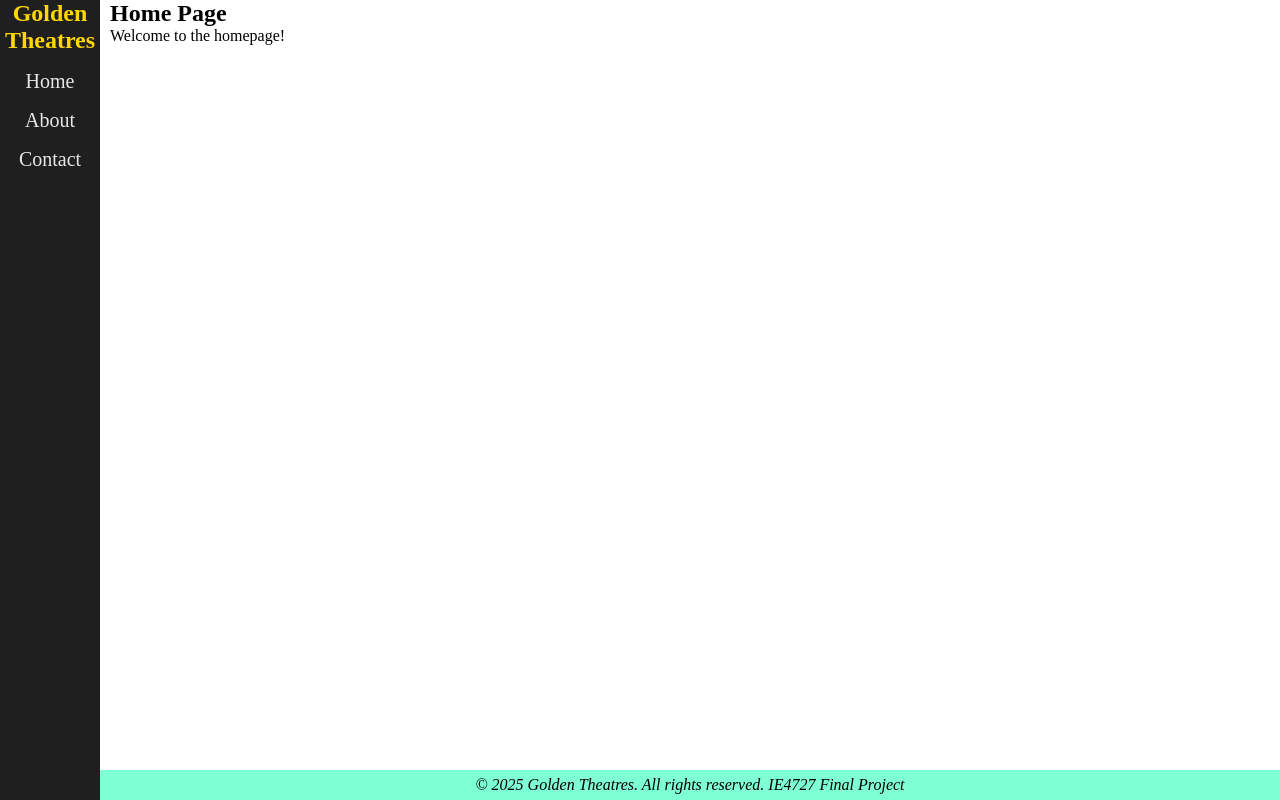
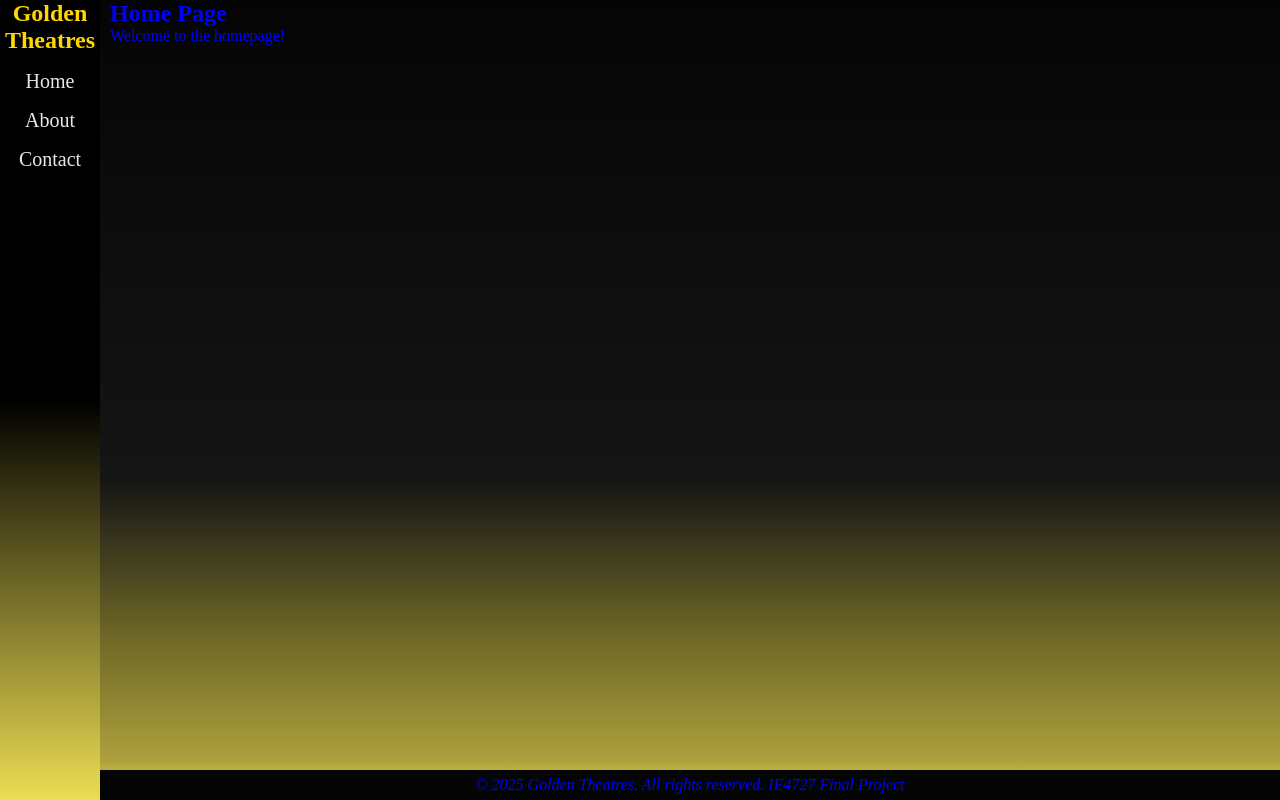
Before and after one commit to TZBAvyy/ie4727, a PHP site: page / in a window 1280 px wide. Run offline with PHP 8.4, Linux system fonts and the light colour scheme.

Commit message:
Home WIP

```diff
--- a/project/base.css
+++ b/project/base.css
@@ -20,6 +20,8 @@ body {
   font-size: 1.6rem;
   min-height: 100vh;
   margin-left: var(--sidebar-width);
+  background: #EDDD53;
+  background: linear-gradient(0deg, rgba(237, 221, 83, 1) 0%, rgba(172, 160, 60, 1) 5%, rgba(112, 105, 39, 1) 20%, rgba(21, 21, 21, 1) 40%, rgba(5, 5, 5, 1) 100%);
 }
 
 .content {
@@ -32,7 +34,8 @@ header, footer {
 }
 
 footer {
-  background-color: aquamarine;
+  color: white;
+  background: #050505;
   height: var(--footer-height);
   display: flex;
   align-items: center;
@@ -45,7 +48,8 @@ header {
   left: 0;
   min-height: 100vh;
   width: var(--sidebar-width);
-  background-color: #1f1f1f;
+  background: #000000;
+  background: linear-gradient(180deg, rgba(0, 0, 0, 1) 50%, rgba(237, 221, 83, 1) 100%);
 }
 
 nav {
--- a/project/pages/home.css
+++ b/project/pages/home.css
@@ -1,3 +1,3 @@
-h2 {
+h2, p {
     color: blue;
 }
--- a/project/pages/home.php
+++ b/project/pages/home.php
@@ -1,3 +1,6 @@
+<style>
+<?php include './pages/home.css'; ?>
+</style>
 <?php
 
 ?>
```
Also changed, not shown: project/init.sql (+7 -6 lines).
